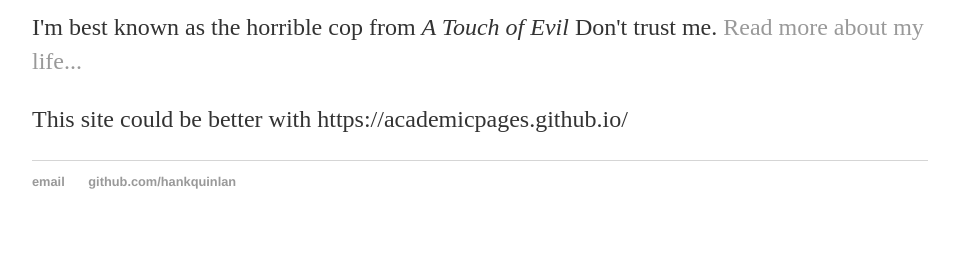
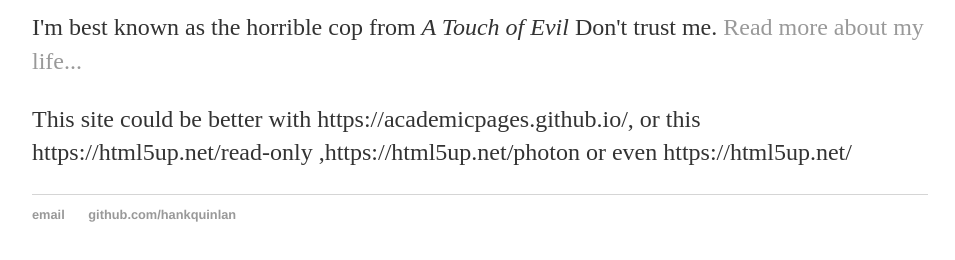
Before and after one commit to caiofis/caiofis.github.io, a plain HTML site: page index.html in a window 1280 px wide. Shown: the part 186-446 px from the top of the page, without its empty margins (160-1115 px from the left). Drawn offline with Linux system fonts and the light colour scheme.

Commit message:
Update index.html

```diff
--- a/index.html
+++ b/index.html
@@ -18,7 +18,8 @@
     		<div class="blurb">
         		<h1>Hi there, I'm Hank Quinlan!</h1>
 				<p>I'm best known as the horrible cop from <em>A Touch of Evil</em> Don't trust me. <a href="/about">Read more about my life...</a></p>
-			<p> This site could be better with https://academicpages.github.io/</p>
+			<p> This site could be better with https://academicpages.github.io/, or this https://html5up.net/read-only
+			,https://html5up.net/photon or even https://html5up.net/</p>
     		</div><!-- /.blurb -->
 		</div><!-- /.container -->
 		<footer>
```
